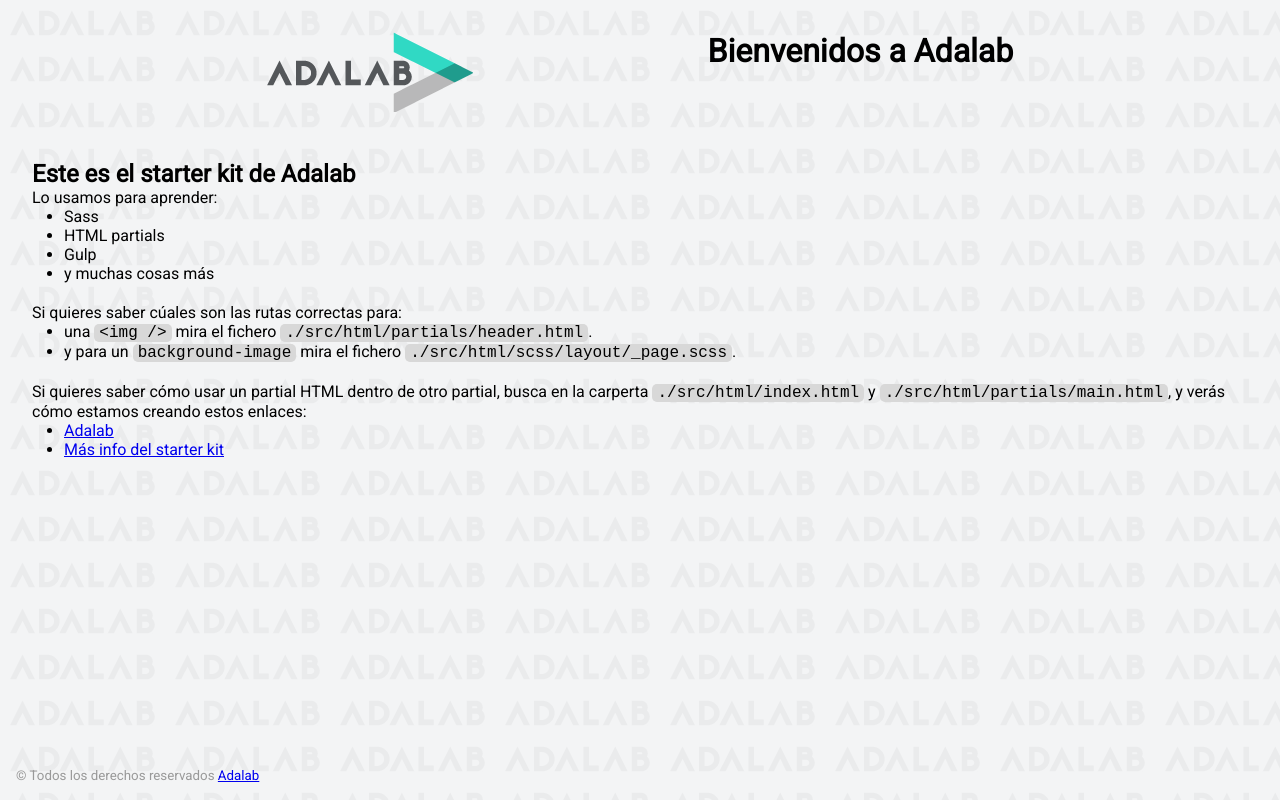
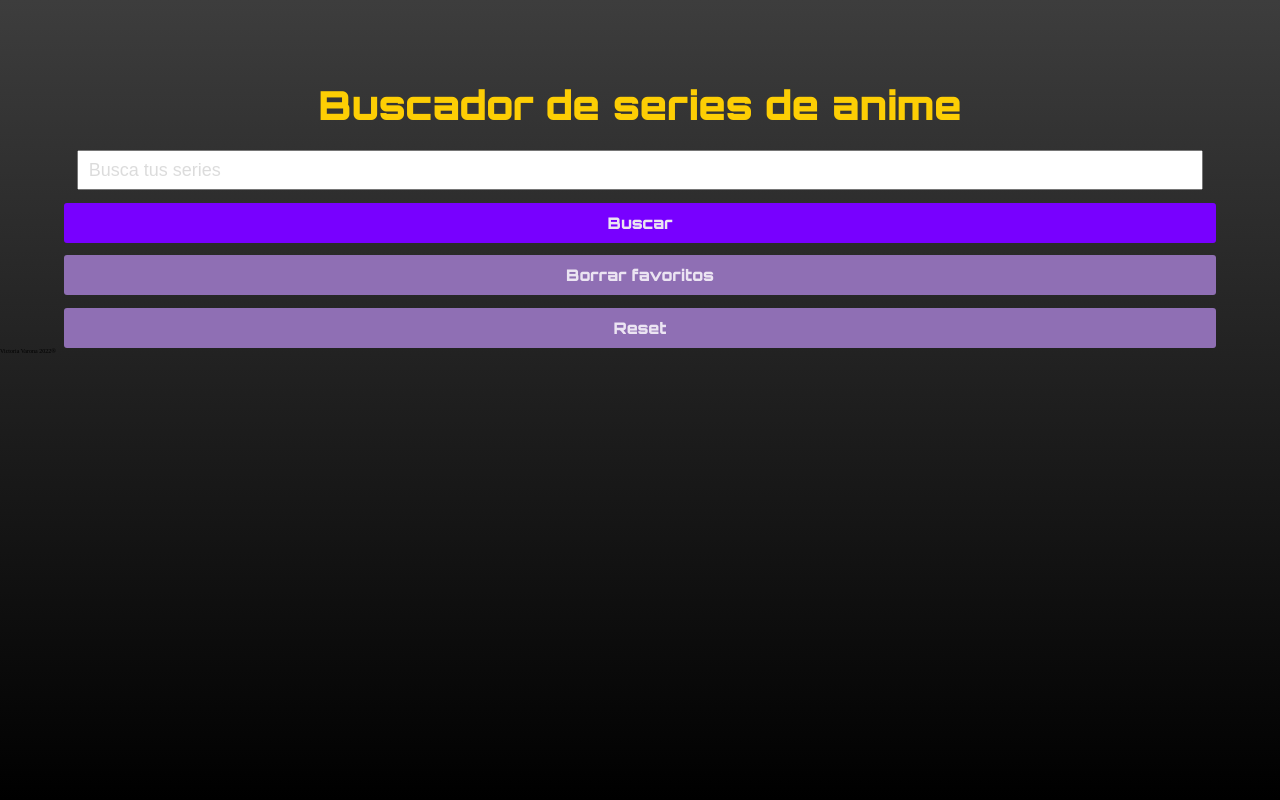
Before and after one commit to Adalab/modulo-2-evaluacion-final-vvarona, a website: page docs/index.html in a window 1280 px wide. Drawn offline with Linux system fonts and the light colour scheme.

Commit message:
add docs

```diff
--- a/docs/index.html
+++ b/docs/index.html
@@ -3,65 +3,30 @@
   <head>
     <meta charset="UTF-8" />
     <meta name="viewport" content="width=device-width, initial-scale=1" />
-    <title>Adalab Web Starter Kit</title>
-    <link href="https://fonts.googleapis.com/css?family=Roboto&display=swap" rel="stylesheet" />
+    <title>Buscador de series de Anime</title>
+    <link rel="preconnect" href="https://fonts.googleapis.com">
+    <link rel="preconnect" href="https://fonts.gstatic.com" crossorigin>
+    <link href="https://fonts.googleapis.com/css2?family=Orbitron:wght@900&display=swap" rel="stylesheet">
     <link rel="stylesheet" href="./assets/css/main.css" />
-    <link rel="icon" href="./assets/images/favicon.png" />
+    <!-- <link rel="icon" href="./assets/images/favicon.png" /> -->
   </head>
 
   <body>
-    <div class="page">
-      <header class="page__header">
-        <img src="./assets/images/logo-adalab.png" alt="Adalab">
-        <h1>Bienvenidos a Adalab</h1>
+    <div class="bg-wrapper">
+      <header class="header">
+        <h1 class="header-title">Buscador de series de anime</h1>
+        <form class="search">
+          <input type="text" class="js-search-input search-input" placeholder="Busca tus series">
+          <button class="js-search-button search-button">Buscar</button>
+          <button class="js-fav-reset-button search-fav-reset-button ">Borrar favoritos</button>
+          <button class="js-reset-button search-reset-button ">Reset</button>
+        </form>
       </header>
-
-      <main class="page__main">
-        <h2>Este es el starter kit de Adalab</h2>
-        <p>Lo usamos para aprender:</p>
-        <ul class="main__list">
-          <li>Sass</li>
-          <li>HTML partials</li>
-          <li>Gulp</li>
-          <li>y muchas cosas más</li>
-        </ul>
-        <p>Si quieres saber cúales son las rutas correctas para:</p>
-        <ul class="main__list">
-          <li>
-            una <code class="code">&lt;img /&gt;</code> mira el fichero
-            <code class="code">./src/html/partials/header.html</code>.
-          </li>
-          <li>
-            y para un <code class="code">background-image</code> mira el fichero
-            <code class="code">./src/html/scss/layout/_page.scss</code>.
-          </li>
-        </ul>
-        <p>
-          Si quieres saber cómo usar un partial HTML dentro de otro partial, busca en la carperta
-          <code class="code">./src/html/index.html</code> y
-          <code class="code">./src/html/partials/main.html</code>, y verás cómo estamos creando estos
-          enlaces:
-        </p>
-        <ul class="main__list">
-          <li>
-            <a class="link__adalab" href="https://adalab.es">Adalab</a>
-
-          </li>
-          <li>
-            <a class="" href="./more-info.html">Más info del starter kit</a>
-
-          </li>
-        </ul>
+      <main class="main">
+        <ul class="js-favorite-list favorite-list"></ul>
+        <ul class="js-result-list result-list"></ul>
       </main>
-
-      <footer class="page__footer">
-        <small>
-          &copy; Todos los derechos reservados
-          <a class="link__adalab" href="https://adalab.es">Adalab</a>
-
-        </small>
-      </footer>
-
+      <footer class="footer">Victoria Varona 2022®</footer>
     </div>
     <script src="./assets/js/main.js"></script>
   </body>
```
Also changed, not shown: docs/assets/css/main.css (+1 -1 lines), docs/assets/js/main.js (+1 -1 lines), docs/more-info.html (deleted, +0 -37 lines), docs/assets/images/bg-adalab.png (deleted), docs/assets/images/favicon.png (deleted), docs/assets/images/logo-adalab.png (deleted).
